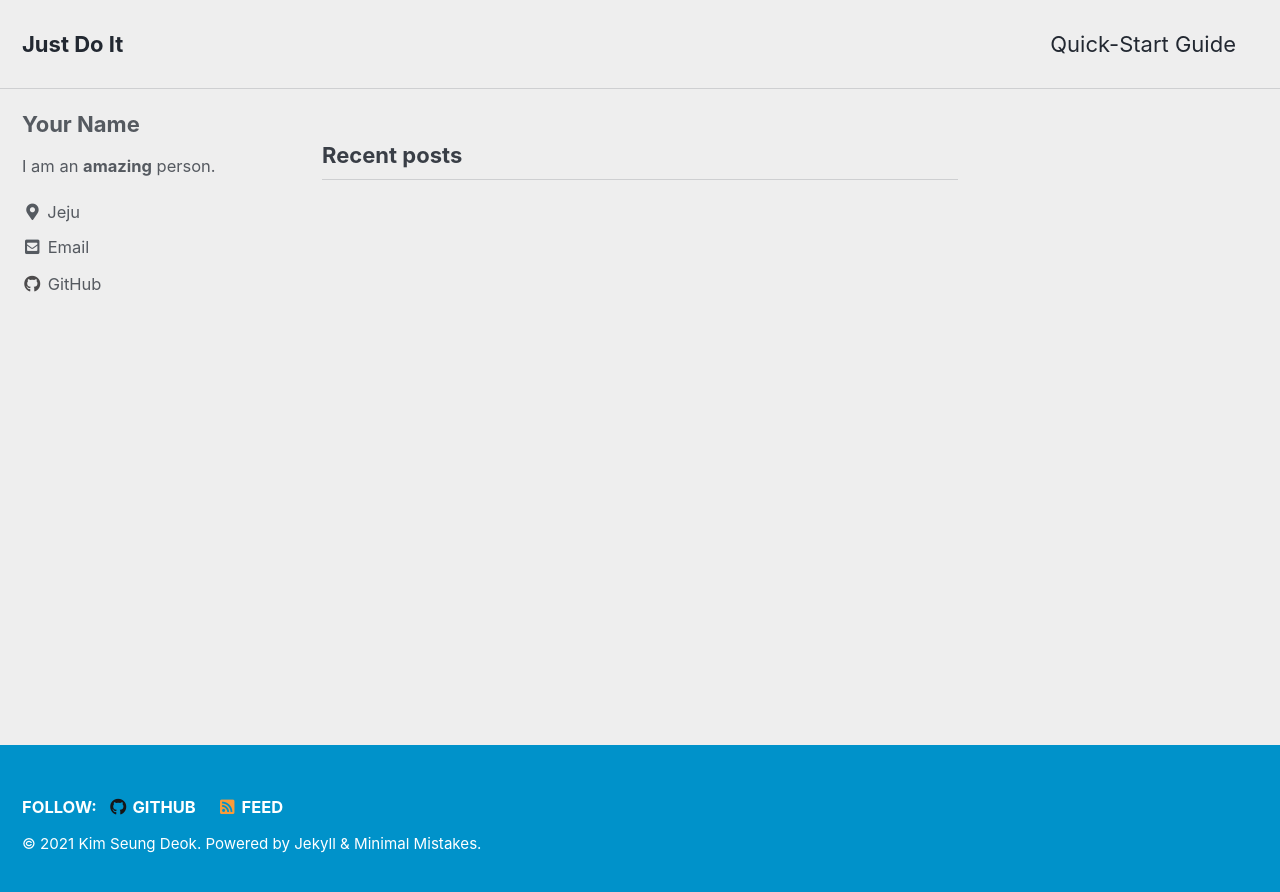
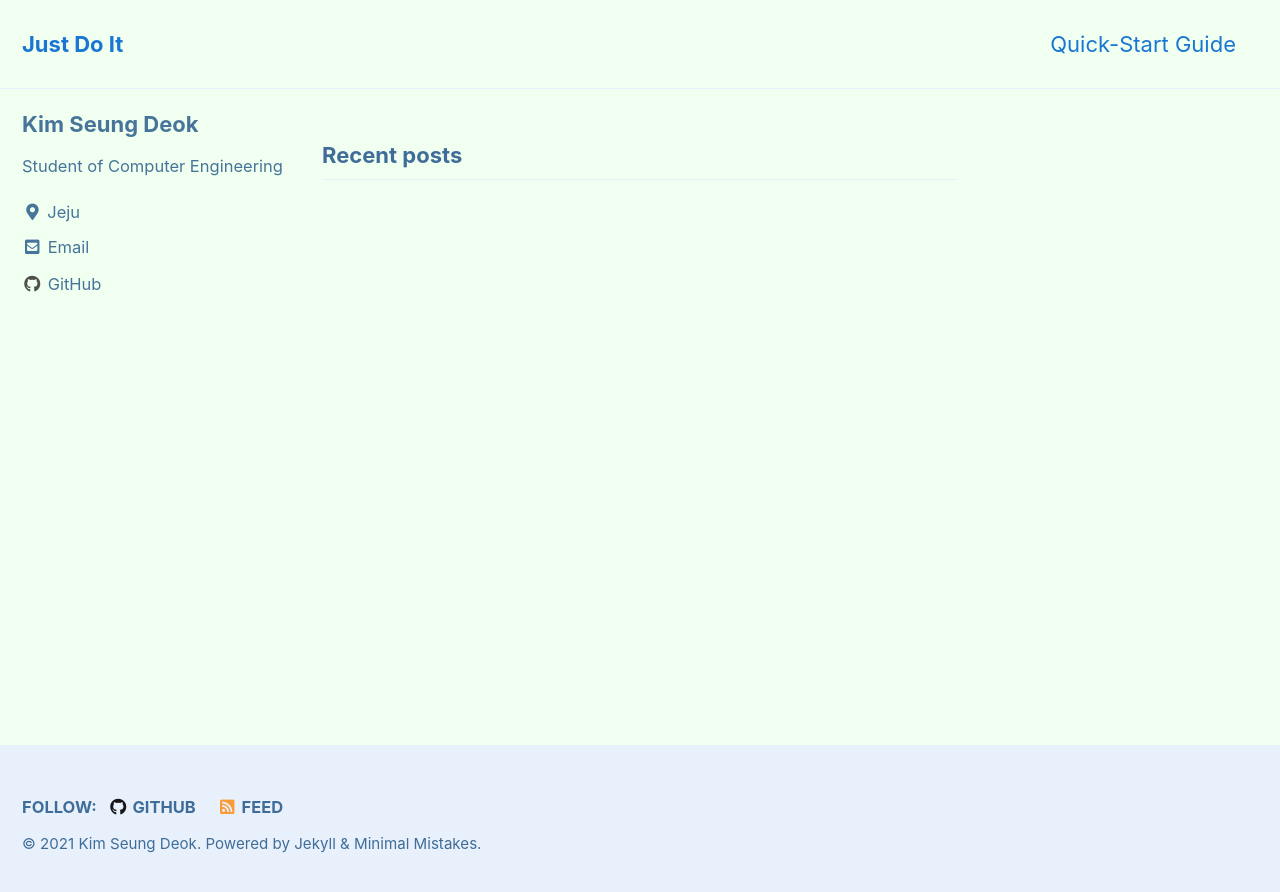
Before and after one commit to kimseungdeok/my-blog, a Jekyll site: the page built from index.html, in a window 1280 px wide. Shown: the top 892 px of the page. Built offline with Jekyll 4.4.1, drawn with Linux system fonts in a browser that asks for light colours; cached includes are drawn as plain includes; the list of posts is cut into pages by our own code.

Commit message:
내용 수정

```diff
--- a/_config.yml
+++ b/_config.yml
@@ -12,7 +12,7 @@
 
 # theme                  : "minimal-mistakes-jekyll"
 # remote_theme           : "mmistakes/minimal-mistakes"
-minimal_mistakes_skin    : "air" # "default" # "air", "aqua", "contrast", "dark", "dirt", "neon", "mint", "plum", "sunrise"
+minimal_mistakes_skin    : "aqua" # "default" # "air", "aqua", "contrast", "dark", "dirt", "neon", "mint", "plum", "sunrise"
 
 # Site Settings
 locale                   : "en-US"
@@ -94,9 +94,9 @@ analytics:
 
 # Site Author
 author:
-  name             : "Your Name"
+  name             : "Kim Seung Deok"
   avatar           : # path of avatar image, e.g. "/assets/images/bio-photo.jpg"
-  bio              : "I am an **amazing** person."
+  bio              : "Student of Computer Engineering"
   location         : "Jeju"
   email            :
   links:
```
